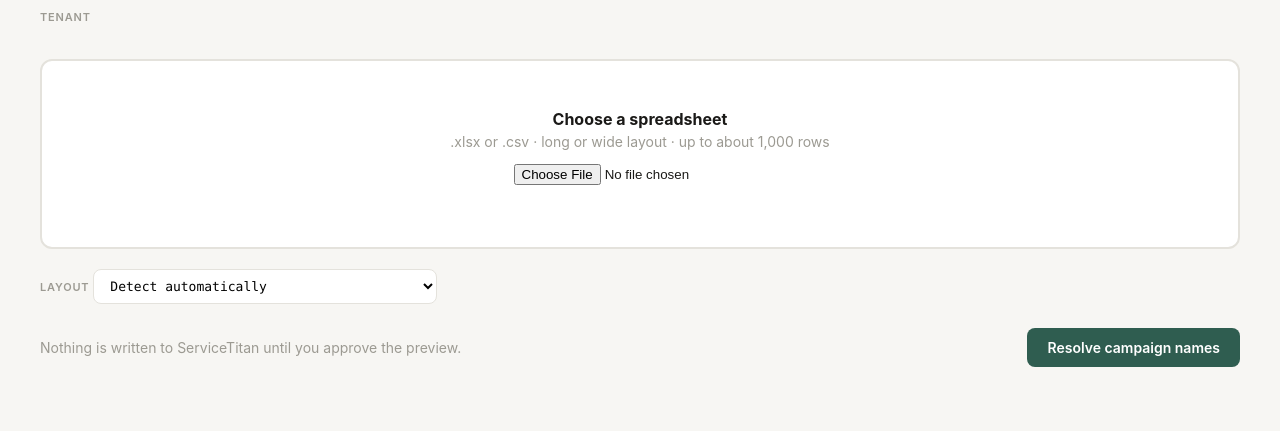
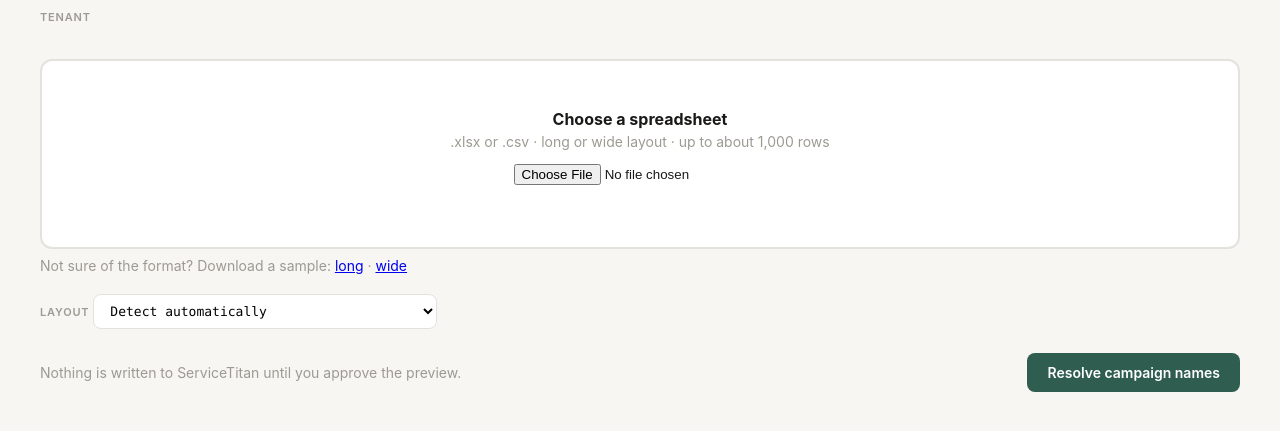
Before and after one commit to jtron9k/st-campaign-cost-uploader, a FastAPI app: page / in a window 1280 px wide. Shown: the part 98-529 px from the top of the page. Run offline with FastAPI, Linux system fonts and the light colour scheme.

Commit message:
feat: offer both sample layouts from the upload screen
GET /sample/{layout}.csv serves the format examples, and the upload screen
links them below the drop zone. The route takes no session, tenant, or
network call, so it works before the operator has chosen anything and
survives a broken tenant config.

Verified by re-uploading both downloaded files: the long sample detects as
LONG with 7 rows and 0 skipped, the wide sample as WIDE with 7 rows and 0
skipped, which also confirms its two blank cells are skipped rather than
read as 0.

Co-Authored-By: Claude Opus 5 <noreply@anthropic.com>

```diff
--- a/src/st_cost_uploader/web/app.py
+++ b/src/st_cost_uploader/web/app.py
@@ -32,6 +32,7 @@ from st_cost_uploader.normalize import normalize_name
 from st_cost_uploader.parser import ParserError, parse_workbook
 from st_cost_uploader.planner import plan as build_plan
 from st_cost_uploader.resolver import resolve as resolve_names
+from st_cost_uploader.samples import sample_csv
 from st_cost_uploader.writer import execute as execute_plan
 
 TEMPLATES = Jinja2Templates(directory=str(Path(__file__).parent / "templates"))
@@ -321,6 +322,29 @@ def unmatched_csv(session_id: str) -> StreamingResponse:
     )
 
 
+@app.get("/sample/{layout}.csv")
+def sample_spreadsheet(layout: str) -> StreamingResponse:
+    """A format example, one per supported layout.
+
+    No session, no tenant, no network call: an operator reaches this before
+    they have chosen anything, which is exactly when they need it.
+    """
+    try:
+        text = sample_csv(layout)
+    except ValueError as exc:
+        raise HTTPException(status_code=404, detail=str(exc)) from exc
+
+    return StreamingResponse(
+        io_module.StringIO(text),
+        media_type="text/csv",
+        headers={
+            "Content-Disposition": (
+                f'attachment; filename="campaign-costs-sample-{layout}.csv"'
+            )
+        },
+    )
+
+
 @app.post("/write/{session_id}", response_class=HTMLResponse)
 async def write_costs(request: Request, session_id: str) -> HTMLResponse:
     session = _session(session_id)
--- a/src/st_cost_uploader/web/templates/upload.html
+++ b/src/st_cost_uploader/web/templates/upload.html
@@ -18,6 +18,11 @@
     <span>.xlsx or .csv &middot; long or wide layout &middot; up to about 1,000 rows</span>
     <p><input type="file" name="file" accept=".xlsx,.csv" required></p>
   </div>
+  <p class="note" style="margin-top:8px">
+    Not sure of the format? Download a sample:
+    <a href="/sample/long.csv">long</a> &middot;
+    <a href="/sample/wide.csv">wide</a>
+  </p>
 
   <p style="margin-top:20px">
     <label class="label" for="layout">LAYOUT</label>
```
Also changed, not shown: tests/test_web.py (+36 -0 lines).
